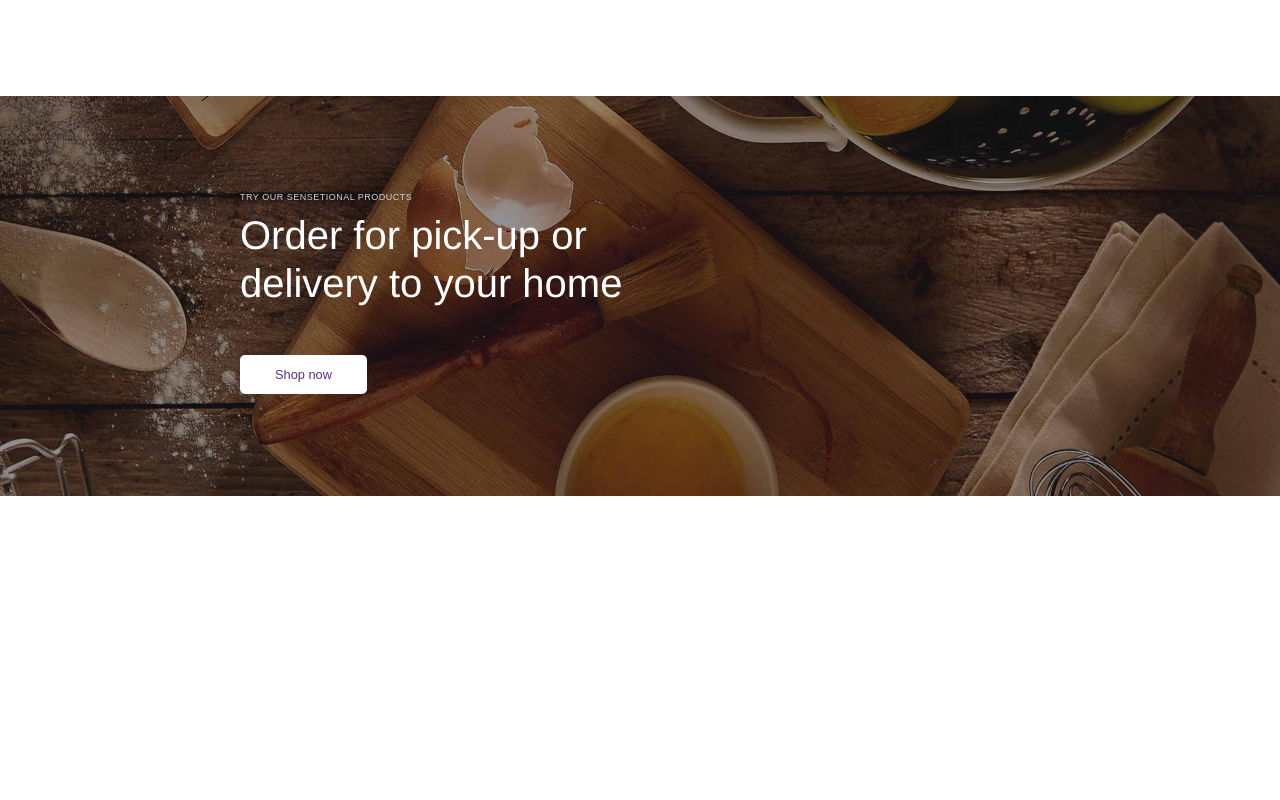
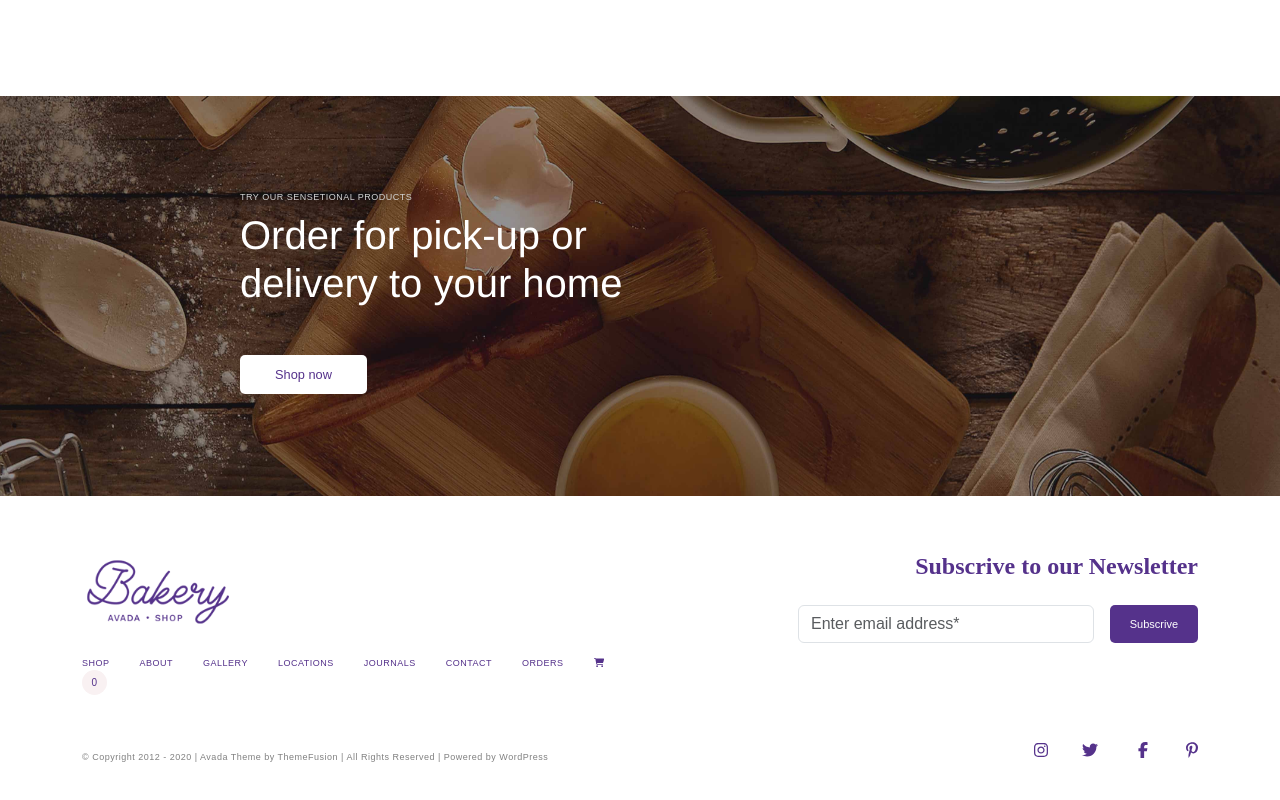
Before and after one commit to AntonioDiBari/proj-html-vuejs, a Vue app: page / in a window 1280 px wide. Shown: the part 5953-6753 px from the top of the page. Before the commit the page ends 6561 px from the top, so only its background shows below. Built offline with nearby package versions, Linux system fonts and the light colour scheme.

Commit message:
feat: AppFooter with dynamic data

```diff
--- a/src/App.vue
+++ b/src/App.vue
@@ -18,7 +18,7 @@ export default {
 <template>
   <AppHeader />
   <AppMain />
-  <!-- <AppFooter /> -->
+  <AppFooter />
 </template>
 
 <style lang="scss">
--- a/src/components/AppFooter.vue
+++ b/src/components/AppFooter.vue
@@ -1,4 +1,7 @@
 <script>
+import AppLogo from "./AppLogo.vue";
+import AppBtn from "./AppBtn.vue";
+
 import { store } from "../store/index.js";
 
 export default {
@@ -8,15 +11,131 @@ export default {
     };
   },
   methods: {},
-  emits: [],
+  components: { AppLogo, AppBtn },
 };
 </script>
 
 <template>
-  <footer>footer</footer>
+  <footer class="container mb-5">
+    <div class="row">
+      <div class="col-6">
+        <div class="footer-left">
+          <AppLogo />
+
+          <ul class="mb-4 fw-medium">
+            <li
+              v-for="link in store.navLinks.filter((link, index) => {
+                return index != 0 && index != store.navLinks.length - 2;
+              })"
+            >
+              {{ link.toUpperCase() }}
+            </li>
+            <li>
+              <font-awesome-icon
+                icon="fa-solid fa-cart-shopping"
+                class="me-2"
+              />
+              <div class="cart-number"><div class="number">0</div></div>
+            </li>
+          </ul>
+          <div class="subtitle">
+            © Copyright 2012 - 2020 | Avada Theme by ThemeFusion | All Rights
+            Reserved | Powered by WordPress
+          </div>
+        </div>
+      </div>
+      <div class="col-6">
+        <div class="footer-right">
+          <div class="newsletter-section">
+            <h4 class="title mb-4">Subscrive to our Newsletter</h4>
+            <div class="form-mail d-flex">
+              <input
+                type="email"
+                placeholder="Enter email address*"
+                class="form-control"
+              />
+              <AppBtn :text="`Subscrive`" :textClass="`white`" />
+            </div>
+          </div>
+          <div class="social-section">
+            <ul>
+              <li v-for="social in store.socials" class="social-logo">
+                <font-awesome-icon
+                  :icon="`fa-brands fa-${social}`"
+                  class="clicable"
+                />
+              </li>
+            </ul>
+          </div>
+        </div>
+      </div>
+    </div>
+  </footer>
 </template>
 
 <style lang="scss" scoped>
 @use "../styles/partials/mixins" as *;
 @use "../styles/partials/variables" as *;
+
+.footer-left {
+  display: flex;
+  flex-direction: column;
+  gap: 2rem;
+  ul {
+    color: $purple;
+    font-size: 9px;
+    letter-spacing: 0.5px;
+    margin-bottom: 25px;
+  }
+  li {
+    margin-right: 30px;
+    padding: 25px 0 5px 0;
+    cursor: pointer;
+    .cart-number {
+      background-color: $pink;
+      color: $purple;
+      display: inline-block;
+      border-radius: 50%;
+      .number {
+        font-size: 10px;
+        padding: 5px;
+        width: 25px;
+        aspect-ratio: 1;
+        text-align: center;
+      }
+    }
+  }
+  li:hover {
+    border-bottom: 2px solid $purple;
+  }
+  li:last-child:hover {
+    border-bottom: 0;
+  }
+}
+
+.footer-right {
+  text-align: end;
+  display: flex;
+  flex-direction: column;
+  justify-content: space-between;
+  gap: 6rem;
+  .newsletter-section {
+    align-self: flex-end;
+  }
+  .newsletter-section .title {
+    font-size: 1.5rem;
+  }
+  .newsletter-section .form-mail {
+    width: 400px;
+    gap: 1rem;
+  }
+  .social-section .social-logo {
+    display: inline-block;
+    width: 50px;
+    color: $purple;
+    .clicable {
+      cursor: pointer;
+    }
+  }
+}
 </style>
--- a/src/components/AppHeader.vue
+++ b/src/components/AppHeader.vue
@@ -1,7 +1,7 @@
 <script>
 import { store } from "../store/index.js";
-import AppLogo from "../components/AppLogo.vue";
-import AppBtn from "../components/AppBtn.vue";
+import AppLogo from "./AppLogo.vue";
+import AppBtn from "./AppBtn.vue";
 
 export default {
   data() {
--- a/src/components/AppShop.vue
+++ b/src/components/AppShop.vue
@@ -26,7 +26,7 @@ export default {
 @use "../styles/partials/mixins" as *;
 @use "../styles/partials/variables" as *;
 section {
-  margin: 7rem 0;
+  margin: 7rem 0 3.5rem 0;
   background-image: url("../assets/img/call-to-action-bg.jpg");
   background-repeat: no-repeat;
   height: 400px;
--- a/src/store/index.js
+++ b/src/store/index.js
@@ -80,4 +80,5 @@ export const store = reactive({
       price: "$10.00 - $14.00",
     },
   ],
+  socials: ["instagram", "twitter", "facebook-f", "pinterest-p"],
 });
```
